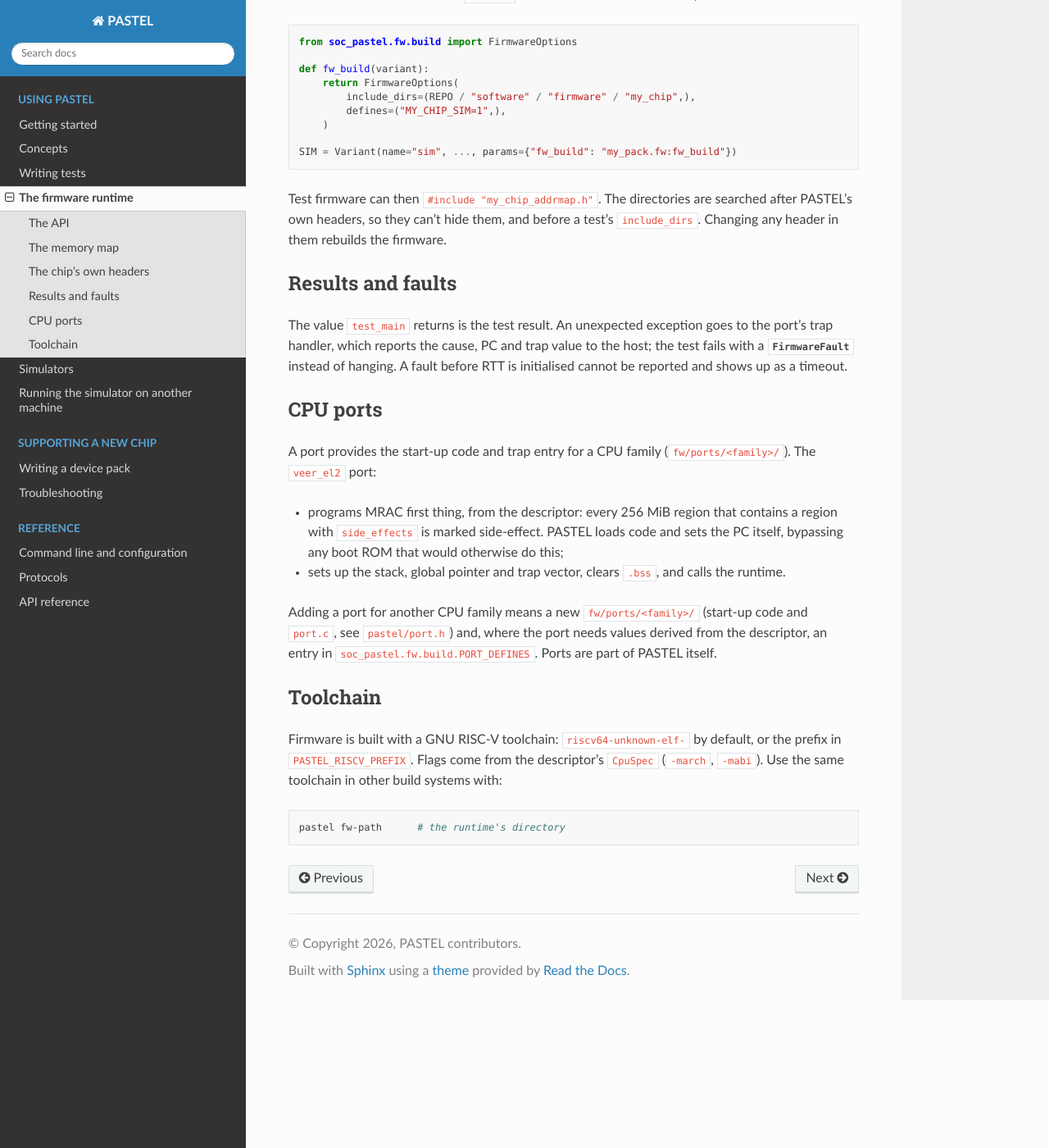
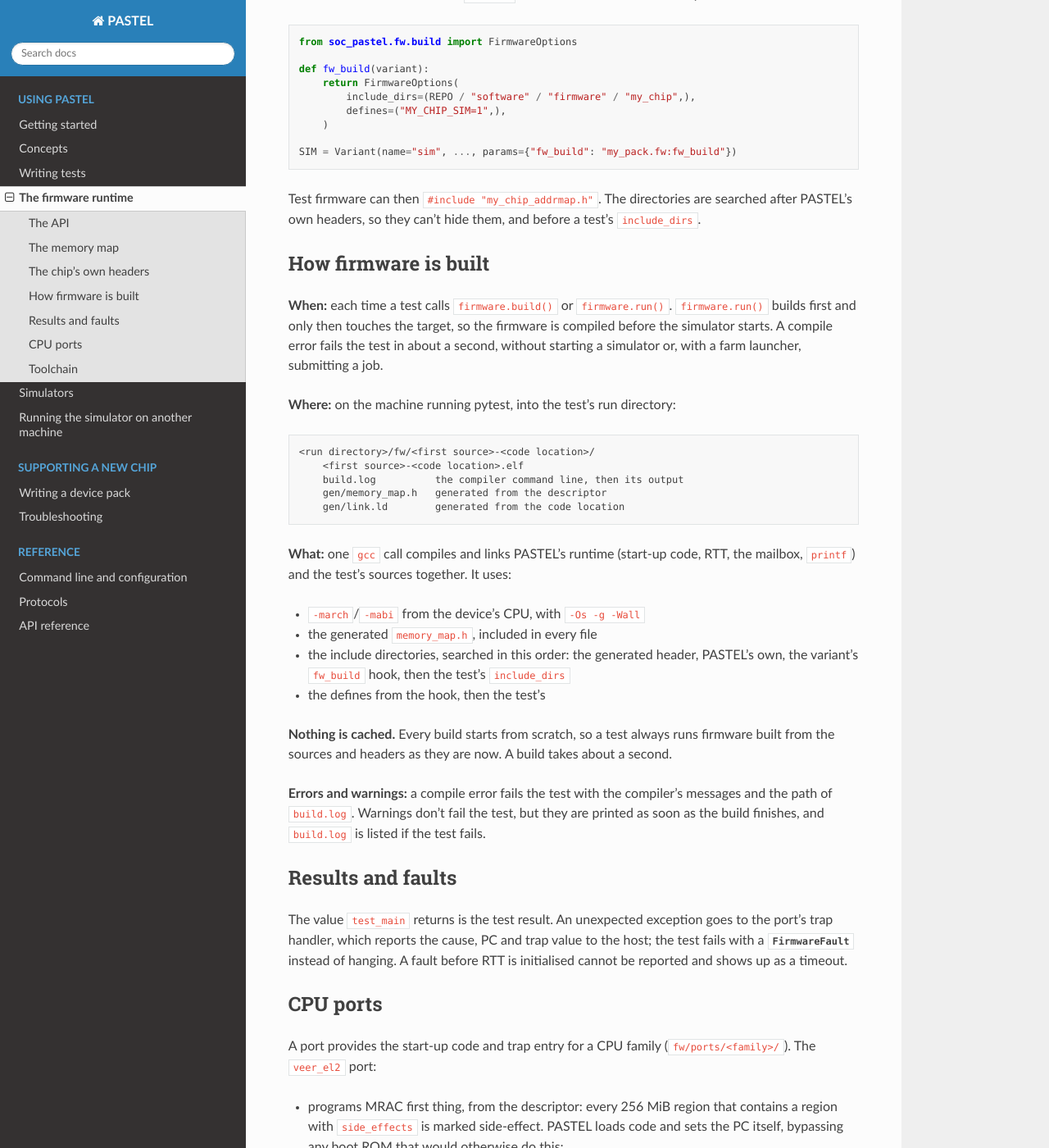
Before and after one commit to soc-puppets/soc-pastel, a Sphinx documentation site: the page built from docs/guides/firmware.rst, in a window 1280 px wide and 1400 px high, scrolled down 1403 px. Shown: the whole window at 82% size. Built offline with Sphinx 7.4.7 and the Read the Docs theme 3.1.0, drawn with Linux system fonts in a browser that asks for light colours.

Commit message:
Build test firmware from scratch, into the test's run directory
There is no firmware cache any more: every firmware.build()/run() compiles
and links into <run dir>/fw/<source>-<location>/ (ELF, build.log, the
generated memory_map.h and link.ld), so a test can never run stale code.
A build takes about a second, and firmware.run() still builds before it
first touches the target, so before the simulator starts.

Compile errors raise FirmwareBuildError (a ConfigurationError) quoting the
compiler's errors and the build.log path. Warnings are printed live with
the log path; the log is listed in the failure block.

The .pastel/firmware cache, its key (headers included, from 590dd8a) and
its lock are gone. New docs section "How firmware is built": when, where,
what goes in, and that nothing is cached.

Co-Authored-By: Claude Opus 5.5 <noreply@anthropic.com>

```diff
--- a/docs/getting-started.rst
+++ b/docs/getting-started.rst
@@ -107,7 +107,7 @@ platforms it can run on.
 
 The first run fetches VeeRwolf (pinned to a tested commit) and its
 dependencies, and builds the simulation model: allow a few minutes. Later runs
-reuse both. Everything is cached under ``.pastel/`` in the current directory;
+reuse both. Models and sources are kept under ``.pastel/`` in the current directory;
 add it to ``.gitignore``.
 
 Useful options:
--- a/docs/guides/firmware.rst
+++ b/docs/guides/firmware.rst
@@ -91,7 +91,46 @@ from the header a SystemRDL flow generates rather than from hand-written
 
 Test firmware can then ``#include "my_chip_addrmap.h"``. The directories are
 searched after PASTEL's own headers, so they can't hide them, and before a
-test's ``include_dirs``. Changing any header in them rebuilds the firmware.
+test's ``include_dirs``.
+
+.. _how-firmware-is-built:
+
+How firmware is built
+---------------------
+
+**When:** each time a test calls ``firmware.build()`` or ``firmware.run()``.
+``firmware.run()`` builds first and only then touches the target, so the
+firmware is compiled before the simulator starts. A compile error fails the
+test in about a second, without starting a simulator or, with a farm
+launcher, submitting a job.
+
+**Where:** on the machine running pytest, into the test's run directory:
+
+.. code-block:: text
+
+   <run directory>/fw/<first source>-<code location>/
+       <first source>-<code location>.elf
+       build.log          the compiler command line, then its output
+       gen/memory_map.h   generated from the descriptor
+       gen/link.ld        generated from the code location
+
+**What:** one ``gcc`` call compiles and links PASTEL's runtime (start-up code,
+RTT, the mailbox, ``printf``) and the test's sources together. It uses:
+
+- ``-march``/``-mabi`` from the device's CPU, with ``-Os -g -Wall``
+- the generated ``memory_map.h``, included in every file
+- the include directories, searched in this order: the generated header, PASTEL's own,
+  the variant's ``fw_build`` hook, then the test's ``include_dirs``
+- the defines from the hook, then the test's
+
+**Nothing is cached.** Every build starts from scratch, so a test always runs
+firmware built from the sources and headers as they are now. A build takes
+about a second.
+
+**Errors and warnings:** a compile error fails the test with the compiler's
+messages and the path of ``build.log``. Warnings don't fail the test, but they
+are printed as soon as the build finishes, and ``build.log`` is listed if the
+test fails.
 
 Results and faults
 ------------------
--- a/docs/guides/troubleshooting.rst
+++ b/docs/guides/troubleshooting.rst
@@ -21,7 +21,7 @@ Where the logs are
      - In the test's pytest temporary directory, in the simulator's own
        format (``sim.fst`` with Verilator)
    * - Firmware build
-     - ``.pastel/firmware/<device>/<name>-<location>-<hash>/build.log``
+     - ``fw/<name>-<location>/build.log`` in the test's run directory``
 
 When a test fails, PASTEL prints its run directory (``/tmp/pytest-of-$USER/...``)
 and the logs in it straight away, and lists the run directories of every
--- a/docs/guides/writing-tests.rst
+++ b/docs/guides/writing-tests.rst
@@ -127,9 +127,9 @@ Build options
 pack provides for every test, such as the chip's register map, come from the
 variant's ``fw_build`` hook (see :doc:`firmware`), so tests don't name them.
 
-Builds are cached under ``.pastel/firmware/`` by everything that goes into
-them: the sources, the headers in every include directory, the defines and
-the generated memory map. Regenerating a header rebuilds the firmware.
+Firmware is built from scratch every time a test builds or runs it, into the
+test's run directory, so a test never runs stale code; see
+:ref:`how-firmware-is-built`.
 
 Code locations
 ~~~~~~~~~~~~~~
```
Also changed, not shown: 3 other files.
